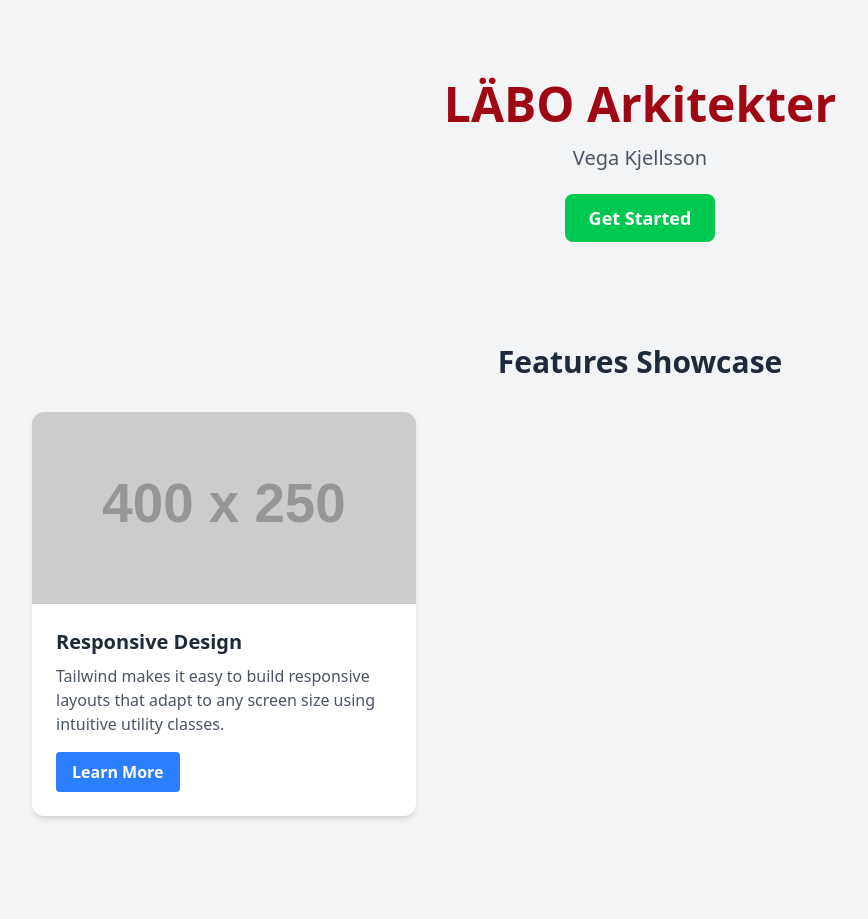
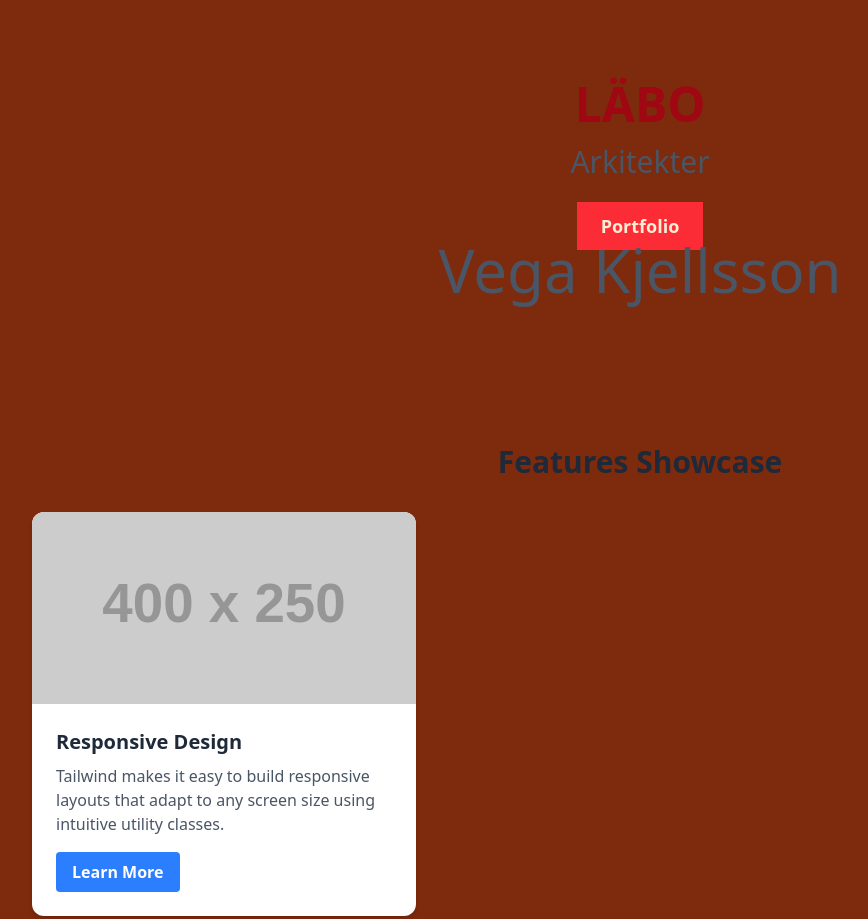
Before and after one commit to kjellsson2002/LABO---Website, a website: page index.html in a window 1280 px wide. Shown: the whole page, without its empty margins (0-868 px from the left). Before the commit the page ends 896 px from the top, so only its background shows below. Drawn offline with Linux system fonts and the light colour scheme; placeholder pictures from the web are drawn by us.

Commit message:
Text redigering

```diff
--- a/index.html
+++ b/index.html
@@ -10,16 +10,18 @@
     <link href="src/output.css" rel="stylesheet">
 </head>
 
-<body class="bg-gray-100 font-sans leading-normal tracking-normal">
+<body class="bg-orange-900 font-sans leading-normal tracking-normal">
 
     <!-- Hero Section -->
     <header class="bg-custom-blue text-red-800 py-20">
         <div class="container mx-auto text-center">
-            <h1 class="text-5xl font-extrabold mb-4">LÄBO Arkitekter</h1>
-            <p class="text-xl mb-8 text-gray-600">Vega Kjellsson</p>
-            <a href="#" class="bg-green-500 hover:bg-green-600 text-white font-bold py-3 px-6 rounded-lg text-lg transition duration-150 ease-in-out transform hover:scale-105">
-                Get Started
+            <h1 class="text-5xl font-extrabold mb-4">LÄBO</h1>
+            <p class="text-3xl mb-8 text-gray-600">Arkitekter</p>
+
+            <a href="#" class="bg-red-500 hover:bg-red-900 text-orange-100 font-bold py-3 px-6 text-lg transition duration-150 ease-in-out transform hover:scale-105">
+                Portfolio
             </a>
+            <p class="text-6xl mb-8 text-gray-600">Vega Kjellsson</p>
         </div>
     </header>
 
```
Also changed, not shown: src/output.css.
